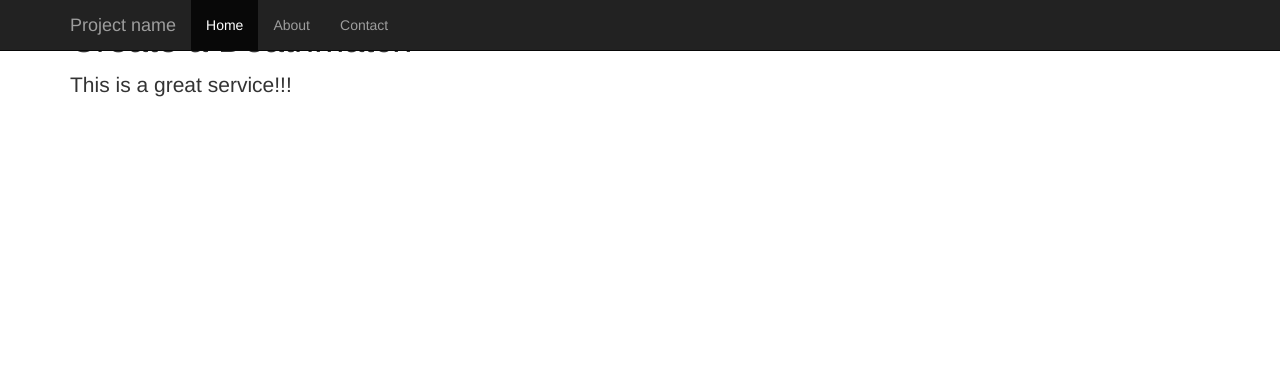
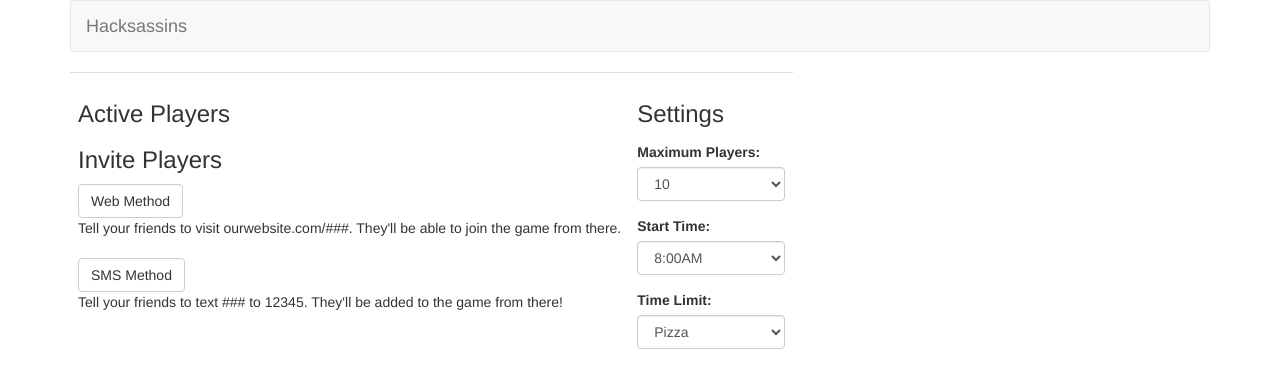
Before and after one commit to funmibifashina/websassins, a Python web app: template templates/createdeath.html in a window 1280 px wide. Shown: the top 388 px of the page. Run offline with Jinja, Linux system fonts and the light colour scheme; the template is opened without the code that fills it, so the values that code supplies are empty; some libraries are stand-ins or nearby versions.

Commit message:
Add Create Deathmatch page

```diff
--- a/app.py
+++ b/app.py
@@ -16,9 +16,9 @@ import web              # A simple-looking Python HTTP framework I just found
 # Syntax: 'regular expression', 'class to be called'
 urls = (
     '/',              'index',
-    '/death',         'death',
+    '/createdeath',   'createdeath',
+    '/deathmatch',    'deathmatch',
     '/seeMsg',        'seeMsg',
-    '/createdeath',   'createdeath',
     '/target',        'target',
 )
 
--- a/templates/createdeath.html
+++ b/templates/createdeath.html
@@ -1,61 +1,200 @@
 <!DOCTYPE html>
 <html lang="en">
-
   <head>
     <meta charset="utf-8">
+    <meta http-equiv="X-UA-Compatible" content="IE=edge">
     <meta name="viewport" content="width=device-width, initial-scale=1.0">
     <meta name="description" content="">
     <meta name="author" content="">
-    <link rel="shortcut icon" href="../../assets/ico/favicon.png">
-    <title>
-      Starter Template for Bootstrap
-    </title>
-    <link href="https://netdna.bootstrapcdn.com/bootstrap/3.0.0/css/bootstrap.min.css"
-    rel="stylesheet">
+    <link rel="shortcut icon" href="../../docs-assets/ico/favicon.png">
+
+    <title>Hacksassins</title>
+
+    <!-- Bootstrap core CSS -->
+    <link href="static/css/bootstrap.css" rel="stylesheet">
+
+    <!-- Custom styles for this template -->
+    <link href="navbar.css" rel="stylesheet">
+
+    <!-- Just for debugging purposes. Don't actually copy this line! -->
+    <!--[if lt IE 9]><script src="../../docs-assets/js/ie8-responsive-file-warning.js"></script><![endif]-->
+
+    <!-- HTML5 shim and Respond.js IE8 support of HTML5 elements and media queries -->
+    <!--[if lt IE 9]>
+      <script src="https://oss.maxcdn.com/libs/html5shiv/3.7.0/html5shiv.js"></script>
+      <script src="https://oss.maxcdn.com/libs/respond.js/1.3.0/respond.min.js"></script>
+    <![endif]-->
   </head>
 
   <body>
-    <div class="navbar navbar-inverse navbar-fixed-top">
-      <div class="container">
+
+    <div class="container">
+
+      <!-- Static navbar -->
+      <div class="navbar navbar-default" role="navigation">
         <div class="navbar-header">
           <button type="button" class="navbar-toggle" data-toggle="collapse" data-target=".navbar-collapse">
+            <span class="sr-only">Toggle navigation</span>
             <span class="icon-bar"></span>
             <span class="icon-bar"></span>
             <span class="icon-bar"></span>
           </button>
-          <a class="navbar-brand" href="#">Project name</a>
+          <a class="navbar-brand" href="/">Hacksassins</a>
         </div>
-        <div class="collapse navbar-collapse">
+        <div class="navbar-collapse collapse">
           <ul class="nav navbar-nav">
-            <li class="active">
-              <a href="#">Home</a>
-            </li>
-            <li>
-              <a href="#about">About</a>
-            </li>
-            <li>
-              <a href="#contact">Contact</a>
+            <!-- <li class="active"><a href="#">Link</a></li>
+            <li><a href="#">Link</a></li>
+            <li><a href="#">Link</a></li>
+            <li class="dropdown">
+              <a href="#" class="dropdown-toggle" data-toggle="dropdown">Dropdown <b class="caret"></b></a>
+              <ul class="dropdown-menu">
+                <li><a href="#">Action</a></li>
+                <li><a href="#">Another action</a></li>
+                <li><a href="#">Something else here</a></li>
+                <li class="divider"></li>
+                <li class="dropdown-header">Nav header</li>
+                <li><a href="#">Separated link</a></li>
+                <li><a href="#">One more separated link</a></li>
+              </ul> -->
             </li>
           </ul>
-        </div>
-        <!--/.nav-collapse -->
+          <!-- <ul class="nav navbar-nav navbar-right">
+            <li class="active"><a href="./">Default</a></li>
+            <li><a href="../navbar-static-top/">Static top</a></li>
+            <li><a href="../navbar-fixed-top/">Fixed top</a></li>
+          </ul> -->
+        </div><!--/.nav-collapse -->
       </div>
-    </div>
-    <div class="container">
-      <div class="starter-template">
-        <h1>
-          Create a Deathmatch
-        </h1>
-        <p class="lead">
-          This is a great service!!!&nbsp;
-        </p>
-      </div>
-    </div>
-    <!-- /.container -->
-    <script src="https://ajax.googleapis.com/ajax/libs/jquery/1.10.2/jquery.min.js">
-    </script>
-    <script src="https://netdna.bootstrapcdn.com/bootstrap/3.0.0/js/bootstrap.min.js">
-    </script>
+
+      <table class="table">
+      <tbody>
+        <tr>
+          <td class="pull-left">
+            <h3>
+              Active Players
+            </h3>
+            <div class="form-group">
+            </div>
+            <h3>
+              Invite Players
+            </h3>
+            <a href="#" class="btn btn-default">Web Method</a>
+            <div class="form-group">
+              <label>
+                <span style="font-weight: normal;">Tell your friends to visit ourwebsite.com/###. They'll be able to join the game from there.</span>
+              </label>
+            </div>
+            <a href="#" class="btn btn-default">SMS Method</a>
+            <div class="form-group">
+              <b><span style="font-weight: normal;">Tell your friends to text ### to 12345. They'll be added to the game from there!</span></b>
+              <br>
+            </div>
+          </td>
+          <td class="pull-left">
+            <div class="form-group">
+            </div>
+            <h3>
+              Settings
+            </h3>
+            <div class="form-group">
+            </div>
+            <label>
+              <div>
+                <span style="line-height: 1.428571429; background-color: transparent;">Maximum Players:</span>
+                <br>
+              </div>
+            </label>
+            <div class="form-group">
+              <select class="form-control">
+                <option value="10">
+                  10
+                </option>
+                <option value="15">
+                  15
+                </option>
+                <option value="20">
+                  20
+                </option>
+                <option value="25">
+                  25
+                </option>
+                <option value="30">
+                  30
+                </option>
+                <option value="35+">
+                  35+
+                </option>
+              </select>
+            </div>
+            <label class="pull-left">
+              Start Time:
+            </label>
+            <div class="form-group">
+              <select class="form-control">
+                <option value="8">
+                  8:00AM
+                </option>
+                <option value="9">
+                  9:00AM
+                </option>
+                <option value="10">
+                  10:00AM
+                </option>
+                <option value="11">
+                  11:00AM
+                </option>
+                <option value="12">
+                  12:00PM
+                </option>
+                <option value="13">
+                  1:00PM
+                </option>
+                <option value="14">
+                  2:00PM
+                </option>
+                <option value="15">
+                  3:00PM
+                </option>
+                <option value="16">
+                  4:00PM
+                </option>
+                <option value="17">
+                  5:00PM
+                </option>
+                <option value="18">
+                  6:00PM
+                </option>
+              </select>
+            </div>
+            <div class="form-group">
+              <label>
+                Time Limit:
+              </label>
+              <select class="form-control">
+                <option value="pizza">
+                  Pizza
+                </option>
+                <option value="salad">
+                  Salad
+                </option>
+                <option value="pizzasalad">
+                  Pizza and Salad
+                </option>
+              </select>
+            </div>
+          </td>
+        </tr>
+      </tbody>
+    </table>
+
+    </div> <!-- /container -->
+
+
+    <!-- Bootstrap core JavaScript
+    ================================================== -->
+    <!-- Placed at the end of the document so the pages load faster -->
+    <script src="https://code.jquery.com/jquery-1.10.2.min.js"></script>
+    <script src="../../dist/js/bootstrap.min.js"></script>
   </body>
-
 </html>
--- a/templates/index.html
+++ b/templates/index.html
@@ -1,4 +1,3 @@
-
 <!DOCTYPE html>
 <html lang="en">
   <head>
@@ -73,7 +72,7 @@
         <!-- <h1>Navbar example</h1>
         <p>This example is a quick exercise to illustrate how the default, static navbar and fixed to top navbar work. It includes the responsive CSS and HTML, so it also adapts to your viewport and device.</p> -->
         <p>
-          <a class="btn btn-lg btn-primary" href="deathmatch" role="button">Create a Deathmatch &raquo;</a>
+          <a class="btn btn-lg btn-primary" href="createdeath" role="button">Create a Deathmatch &raquo;</a>
           <a class="btn btn-lg btn-primary" href="join" role="button">Join a Deathmatch &raquo;</a>
         </p>
       </div>
```
